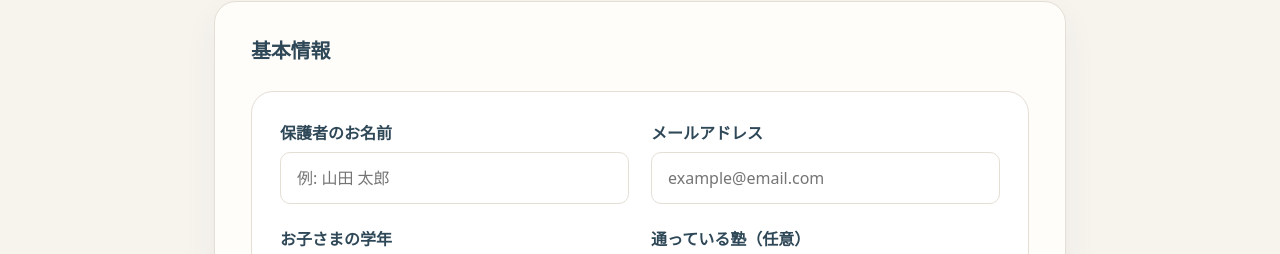
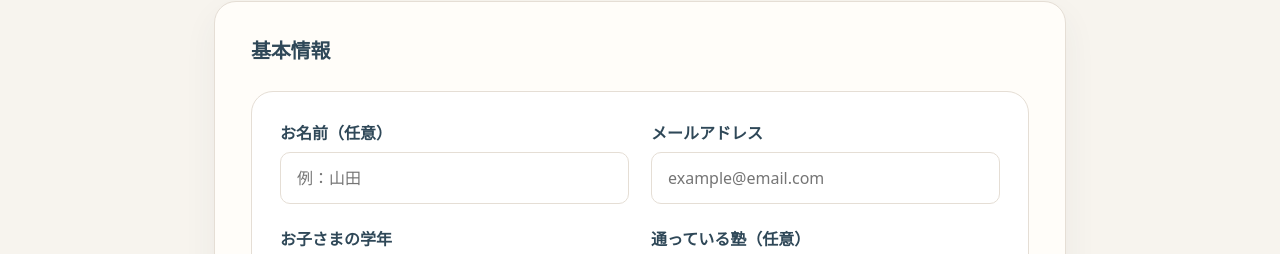
Before and after one commit to mileou0618-bot/juken-mvp, a Next.js app: page /juken/diagnosis in a window 1280 px wide. Shown: the part 293-547 px from the top of the page. Built offline with nearby package versions, Linux system fonts and the light colour scheme; no server answers.

Commit message:
feat: make guardian name optional and simplify email

```diff
--- a/src/app/diagnosis/page.tsx
+++ b/src/app/diagnosis/page.tsx
@@ -72,7 +72,6 @@ export default function JukenDiagnosisPage() {
   );
 
   const validateProfile = () => {
-    if (!profile.name.trim()) return "保護者のお名前を入力してください。";
     if (!profile.email.trim()) return "メールアドレスを入力してください。";
     if (!profile.grade) return "お子さまの学年を選択してください。";
     return "";
@@ -195,11 +194,11 @@ export default function JukenDiagnosisPage() {
           <h2 className="q-title">基本情報</h2>
           <div className="info-card" style={{ marginTop: 14 }}>
             <label>
-              保護者のお名前
+              お名前（任意）
               <input
                 value={profile.name}
                 onChange={(e) => setProfile((p) => ({ ...p, name: e.target.value }))}
-                placeholder="例: 山田 太郎"
+                placeholder="例：山田"
               />
             </label>
             <label>
--- a/src/app/juken/diagnosis/page.tsx
+++ b/src/app/juken/diagnosis/page.tsx
@@ -69,7 +69,6 @@ export default function JukenDiagnosisPage() {
   );
 
   const validateProfile = () => {
-    if (!profile.name.trim()) return "保護者のお名前を入力してください。";
     if (!profile.email.trim()) return "メールアドレスを入力してください。";
     if (!profile.grade) return "お子さまの学年を選択してください。";
     return "";
@@ -192,11 +191,11 @@ export default function JukenDiagnosisPage() {
           <h2 className="q-title">基本情報</h2>
           <div className="info-card" style={{ marginTop: 14 }}>
             <label>
-              保護者のお名前
+              お名前（任意）
               <input
                 value={profile.name}
                 onChange={(e) => setProfile((p) => ({ ...p, name: e.target.value }))}
-                placeholder="例: 山田 太郎"
+                placeholder="例：山田"
               />
             </label>
             <label>
```
Also changed, not shown: 1 other file (tests, documents, lock files or other folders).
